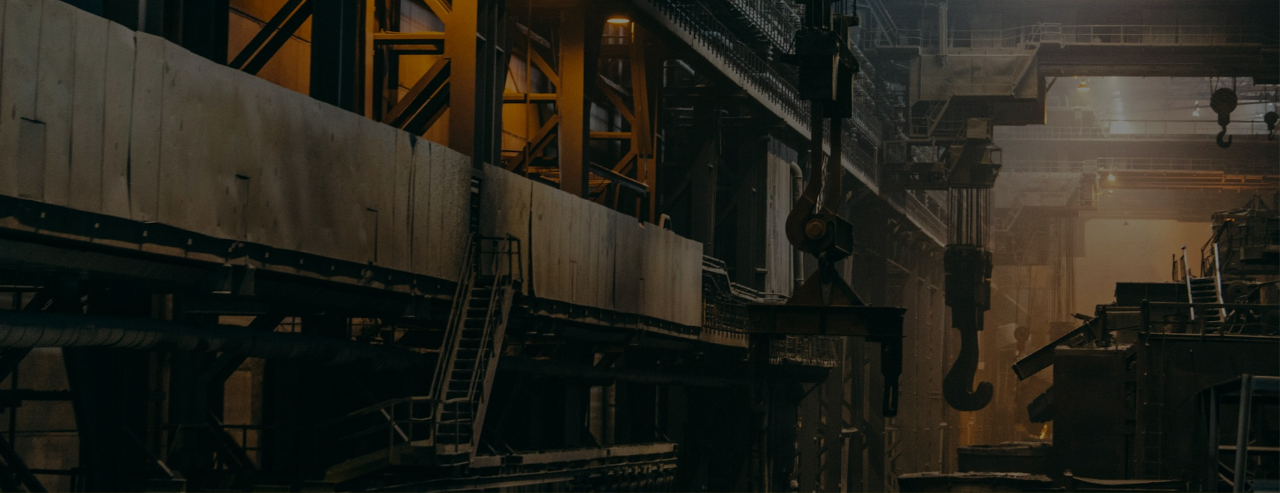
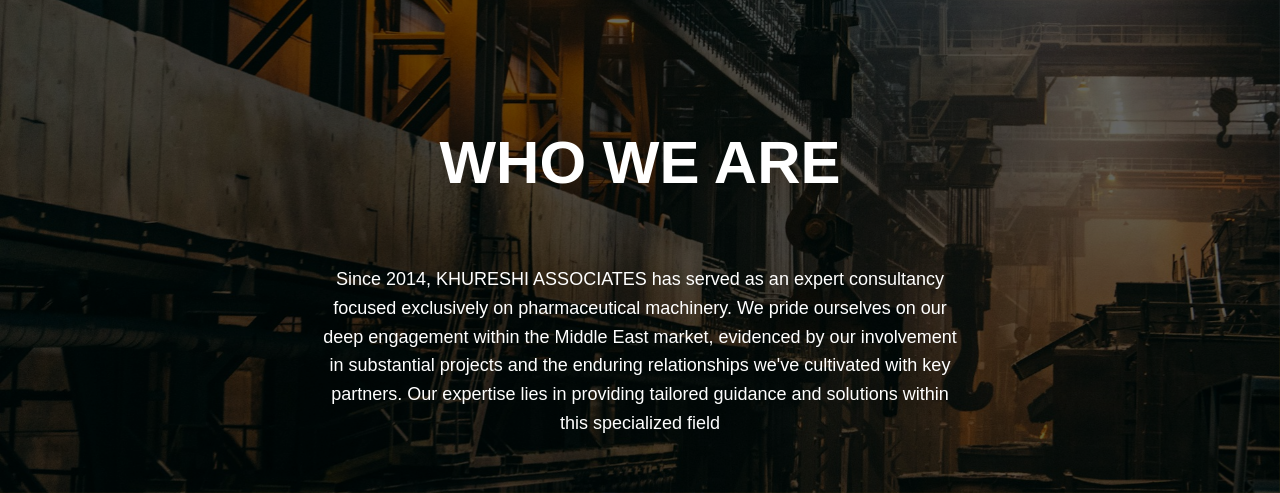
Before and after one commit to Faizal-Khureshi/Khureshi_Associates, a plain HTML site: page index.html in a window 1280 px wide. Shown: the part 933-1426 px from the top of the page. Drawn offline with nearby package versions, Linux system fonts and the light colour scheme.

Commit message:
changed on 04-05-2024

```diff
--- a/index.html
+++ b/index.html
@@ -60,11 +60,13 @@
                 </div>
 
             </div>
-            <div class="us_container_textholder ">
-                <!-- <div class="us_container_text_first">
+            <div class="us_container_textholder">
+                <div class="us_container_text">
                     <h1 class="us_container_text_first1">who we are</h1>
+                </div>
+                <div class="us_container_text">
                     <p class="us_container_text_first2">Since 2014, KHURESHI ASSOCIATES has served as an expert consultancy focused exclusively on pharmaceutical machinery. We pride ourselves on our deep engagement within the Middle East market, evidenced by our involvement in substantial projects and the enduring relationships we've cultivated with key partners. Our expertise lies in providing tailored guidance and solutions within this specialized field</p>
-                </div> -->
+                </div>
             </div>
         </div>
     </section>
--- a/mainscript.js
+++ b/mainscript.js
@@ -54,19 +54,46 @@
 window.addEventListener('scroll', () => {
     // Get the current scroll position
     const scrollPosition = window.scrollY || document.documentElement.scrollTop;
-    const elements = document.querySelectorAll('.helpimg img');
 
     // If scrolled down 50px or more, stop the interval
     if (scrollPosition >= 50) {
-        stopInterval();
-        us_container_textholder.forEach(element => {
-          element.style.visibility = "";
-      });
+        // Assuming stopInterval and startInterval are defined elsewhere
+        if (typeof stopInterval === 'function') {
+            stopInterval();
+        }
     } else {
         // If scrolled back up above 50px, start the interval
-        startInterval();
-        us_container_textholder.forEach(element => {
-          element.style.visibility = "";
-      });
+        if (typeof startInterval === 'function') {
+            startInterval();
+        }
     }
 });
+
+
+
+window.addEventListener('scroll', () => {
+    // Get the current scroll position
+    const scrollPosition = window.scrollY || document.documentElement.scrollTop;
+    const us_container_textholder = document.querySelectorAll('.us_container_textholder');
+
+    // Define the scroll range over which the animation occurs (in pixels)
+    // Adjust this value to control how much the user needs to scroll for the div to fully appear
+    const animationScrollRange = 500; // Example: animation completes after scrolling 500px
+
+    // Calculate the progress of the scroll within the animation range
+    // Progress goes from 0 (at start of range) to 1 (at end of range)
+    const scrollProgress = Math.min(1, scrollPosition / animationScrollRange);
+
+    // Calculate the translateY percentage
+    // Starts at 100% (off-screen) and goes to 0% (fully visible)
+    const translateY_percentage = 100 - (scrollProgress * 100);
+
+    // Apply the transform to each selected element
+    us_container_textholder.forEach(element => {
+        element.style.transform = `translate3d(0, ${translateY_percentage}%, 0)`;
+    });
+});
+
+// Optional: Set initial position on page load
+// This ensures the div is in the correct starting position before any scrolling happens
+window.dispatchEvent(new Event('scroll'));
--- a/style.css
+++ b/style.css
@@ -66,7 +66,7 @@
 
 
 .face_content_holder {
-    z-index: 2;
+    z-index: 9;
     color: white;
     padding-top: 200px;
     padding-bottom: 50px;
@@ -227,21 +227,27 @@
 }
 
 .us_container_textholder{
-  position: absolute;
+  position: fixed;
+  top: 0;
+  left: 0;
   width: 100%;
   height: 100vh;
+  background: rgba(0, 0, 0, 0.6);
+  color: white;
+  font-size: 2em;
+  z-index: 5;
+  transform: translate3d(0, 100%, 0);
+  overflow-y: auto;
   display: flex;
+  text-align: center;
   justify-content: center;
   align-items: center;
-  z-index: 5;
-  background: rgba(0, 0, 0, 0.479);
-  animation: 0.4s 1 normal forwards fadeIn;
-  opacity: 0;
+  flex-direction: column;
 }
 
-.us_container_text_first {
+
+.us_container_text{
   width: 50%;
-  text-align: center;
 }
 
 .us_container_text_first1 {
@@ -251,6 +257,7 @@
 }
 
 .us_container_text_first2 {
+  text-align: center;
   font-family: Arial, Helvetica, sans-serif;
   line-height: 1.6;
   font-size: 18px;
```
